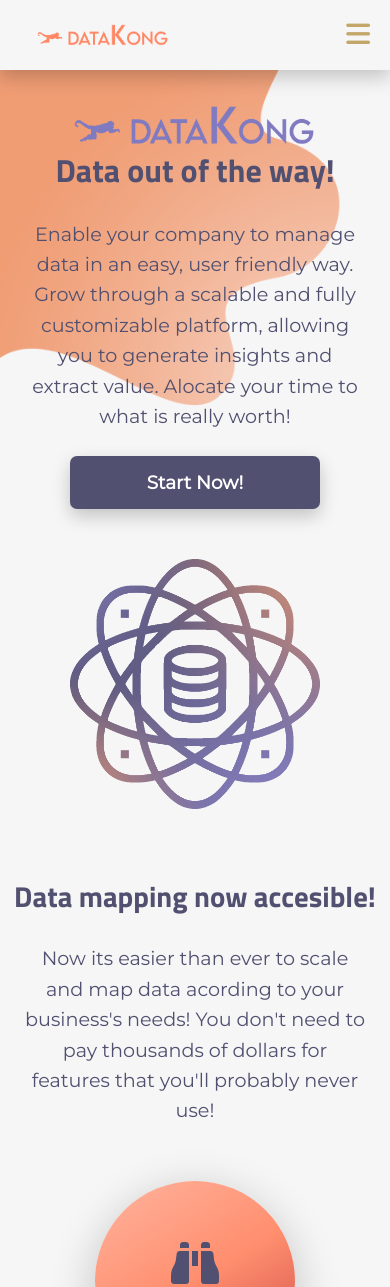
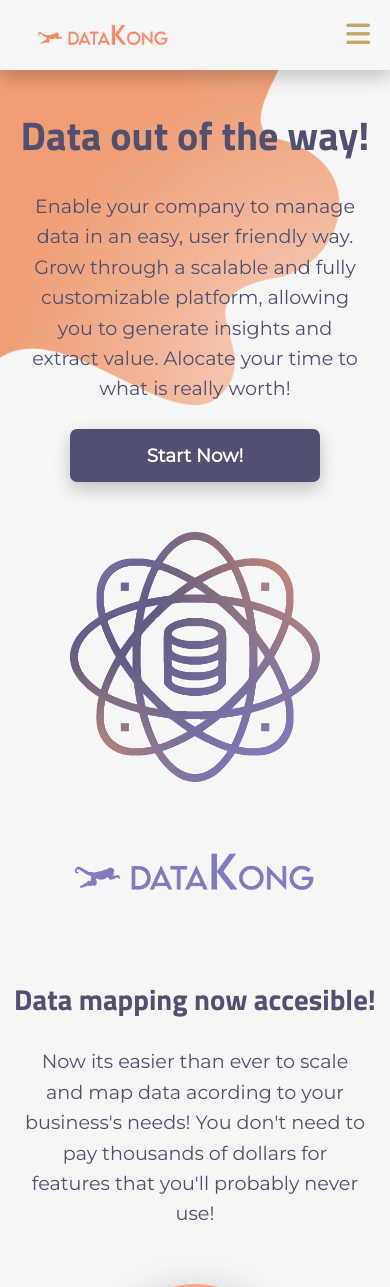
Before and after one commit to pipe2k27/dataKong-React, a React (Create React App) app: page / in a window 390 px wide. Shown: the top 1287 px of the page. Built offline with nearby package versions, Linux system fonts and the light colour scheme.

Commit message:
move logo

```diff
--- a/src/Components/FirstCard/index.js
+++ b/src/Components/FirstCard/index.js
@@ -18,10 +18,6 @@
         alt="blob"
         className="blob1"
       />
-      <img
-        src={process.env.PUBLIC_URL + '/images/dataKongLogoBlue.png'}
-        className="logoTitle"
-      ></img>
 
 
       <h1>Data out of the way!</h1>
@@ -34,6 +30,11 @@
         alt="data science"
         className="dataScience"
       />
+      <img
+        src={process.env.PUBLIC_URL + '/images/dataKongLogoBlue.png'}
+        className="logoTitle"
+      ></img>
+
     </div>
   );
 }
--- a/src/Components/SecondCard/styles.css
+++ b/src/Components/SecondCard/styles.css
@@ -27,6 +27,7 @@
 
 .logoTitle{
     width: 250px;
+    margin: 70px 0;
 }
 
 .content-card{
--- a/src/index.css
+++ b/src/index.css
@@ -226,7 +226,7 @@
     transform: translateX(-50%);
   }
   h1{
-    font-size: 2rem;
+    font-size: 2.5rem;
   }
 }
 
```
Also changed, not shown: 1 other file (tests, documents, lock files or other folders).
